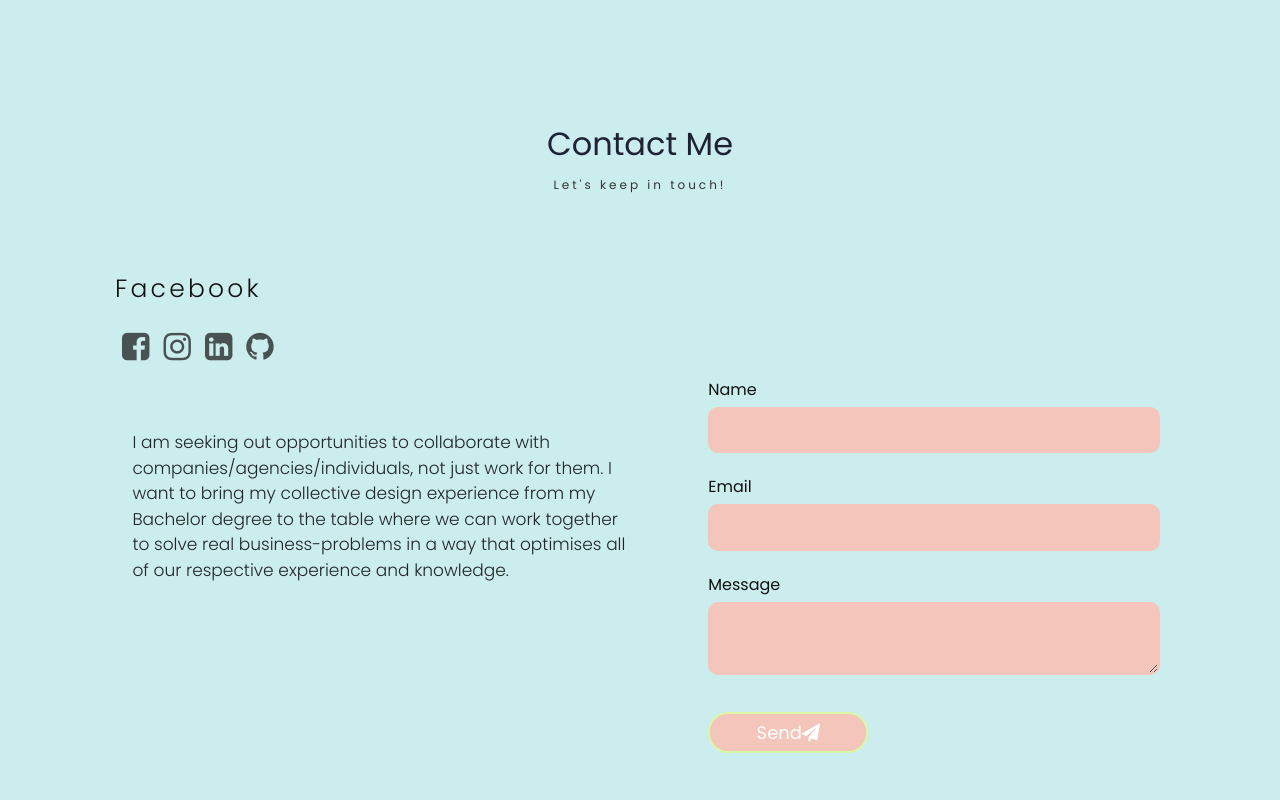
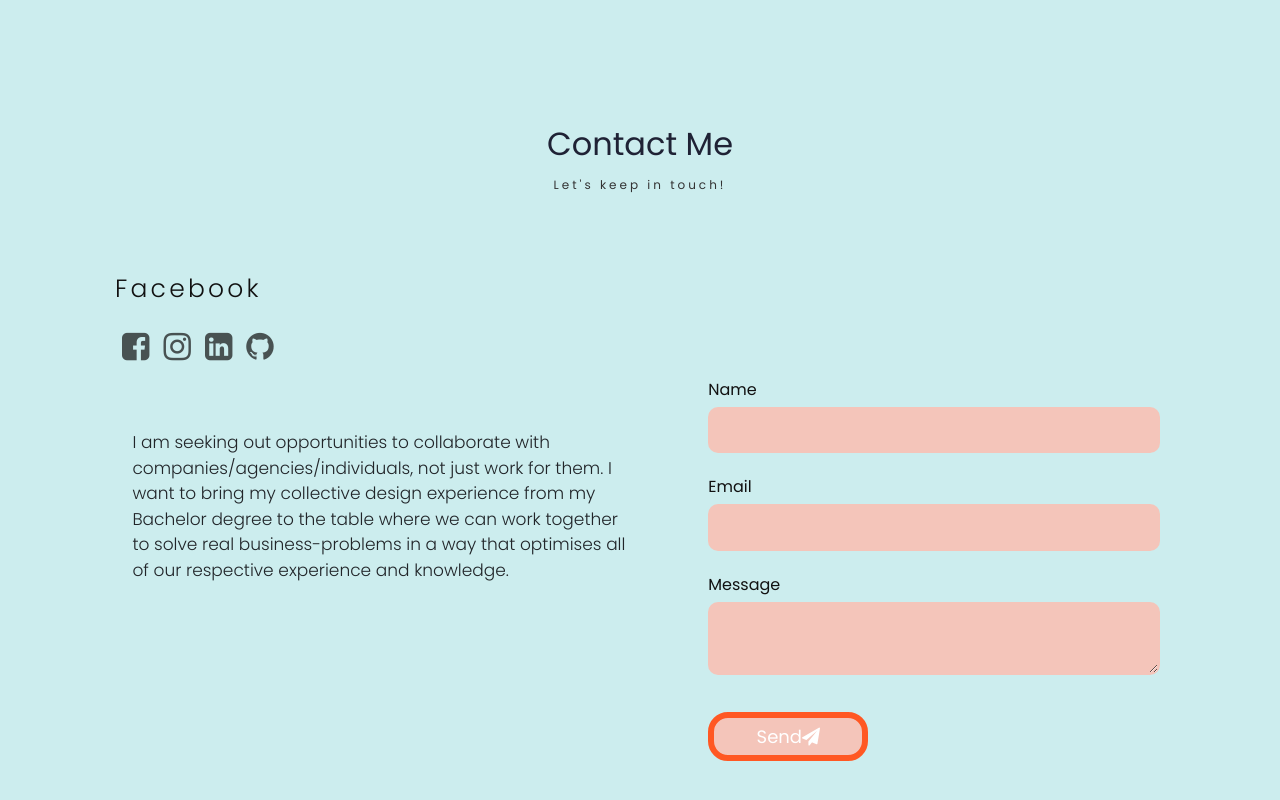
Before and after one commit to bunnyvy/portfoliowebsite, a React (Create React App) app in the folder client/: page / in a window 1280 px wide. Shown: the part 3227-4027 px from the top of the page. Built offline with nearby package versions, Linux system fonts and the light colour scheme; a web font is replaced by a local one.

Commit message:
made changes to hover color for buttons

```diff
--- a/client/src/PortfolioContainer/ContactMe/ContactMe.css
+++ b/client/src/PortfolioContainer/ContactMe/ContactMe.css
@@ -80,7 +80,7 @@ form button {
     padding: 5px;
     outline: none;
     width: 160px;
-    border: 2px solid #daf7a6;
+    border: 6px solid #ff5823;
     font-size: 18px;
     border-radius: 20px;
     background-color: #f4c5ba;
--- a/client/src/PortfolioContainer/Resume/Resume.css
+++ b/client/src/PortfolioContainer/Resume/Resume.css
@@ -27,7 +27,7 @@
     text-align: justify;
     max-width: 100%;
     font-family: "Poppins Light";
-    font-size: 18px;
+    font-size: 15px;
 }
 .resume-details-carousal {
     transition: transform 1s ease-out;
@@ -72,9 +72,6 @@
     color: white;
     width: 100%;
 }
-.experience-description{
-    font-size: 15px;
-}
 
 .resume-screen-container{
     display: flex;
@@ -91,9 +88,10 @@
     margin-bottom: 5%;
 }
 .resume-main-heading{
-    position:relative;
+    position: relative;
     display: flex;
     justify-content: space-between;
+    font-family: 'Poppins SemiBold';
 }
 .heading-bullet{
     position: absolute;
@@ -105,15 +103,15 @@
     border-radius: 50%;
 }
 .resume-sub-heading{
-    font-size: 17px;
-    font-family: "Poppins Light";
+    font-size: 15px;
+    font-family: "Poppins Regular";
     color: #111;
-    margin: 10px 0 0 0;
+    margin: 10px 0 0;
 }
 .resume-heading-description{
-    font-size: 15px;
     text-align: justify;
-    font-family: "Poppins Light"
+    font-family: "Poppins Light";
+    font-size: 14px;
 }
 .heading-date {
     background-color: #f4c5ba;
--- a/client/src/index.css
+++ b/client/src/index.css
@@ -107,7 +107,7 @@ body ::-webkit-scrollbar-thumb {
 
 .primary-btn:hover {
   color: aliceblue;
-  border: 6px solid #6fa9ab;;
+  border: 6px solid #ff5823;
   background-color: #f4c5ba;
 }
 
--- a/package.json
+++ b/package.json
@@ -4,7 +4,7 @@
   "main": "index.js",
   "scripts": {
     "test": "echo \"Error: no test specified\" && exit 1",
-    "server": "nodemon server.js",
+    "server": "nodemon --delay 500ms server.js",
     "client": "npm start --prefix client",
     "dev": "concurrently \"npm run  server\" \"npm run client\"",
     "heroku-postbuild": "NPM_CONFIG_PRODUCTION=false npm install --prefix client && npm run build --prefix client",
```
Also changed, not shown: 7 other files (tests, documents, lock files or other folders).
